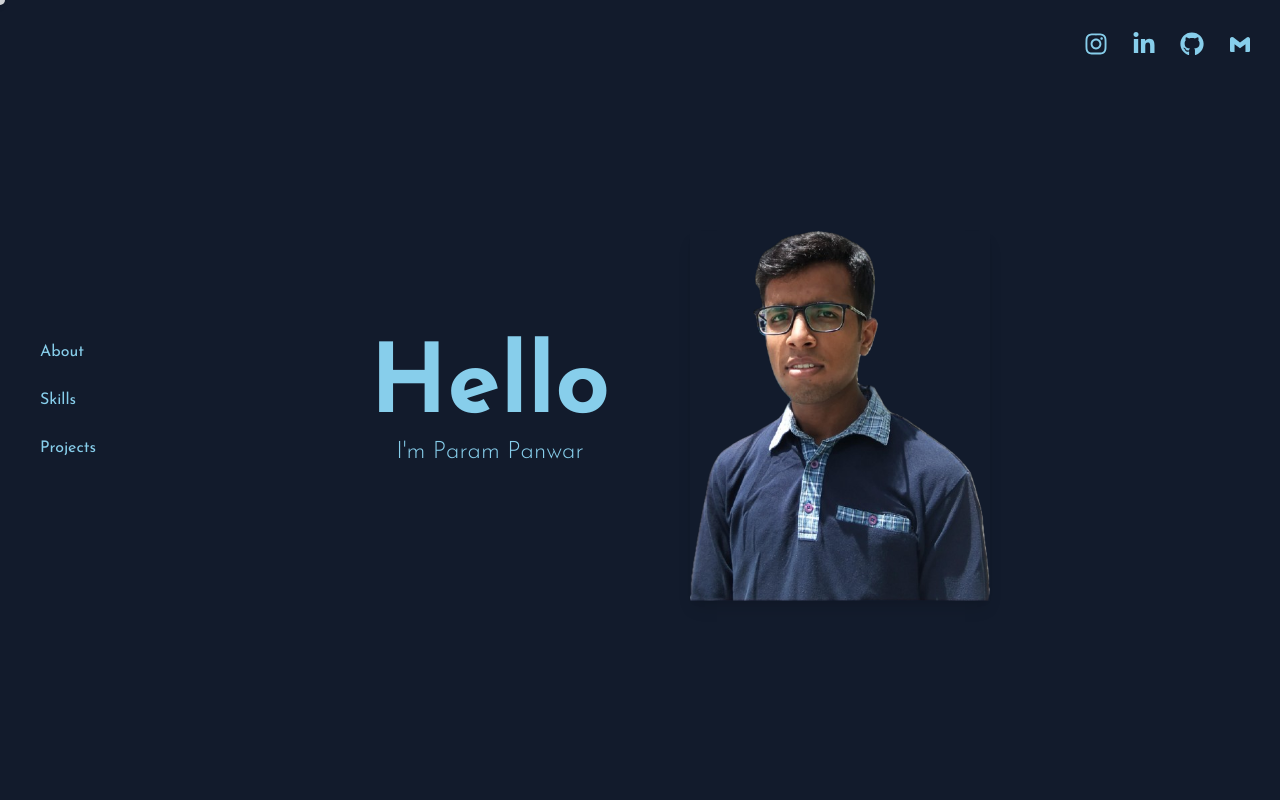
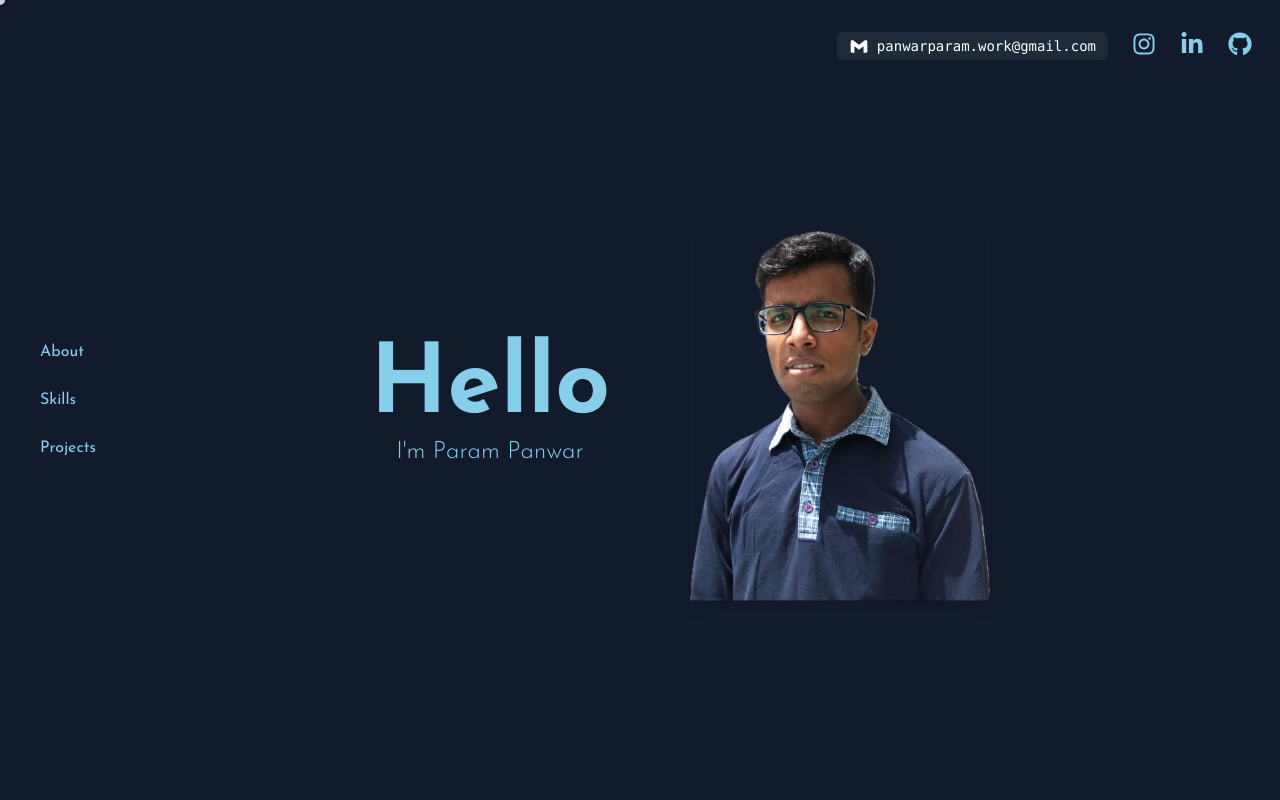
Before and after one commit to parampanwar/portfolio, a Next.js app: page / in a window 1280 px wide. Shown: the top 800 px of the page. Built offline with nearby package versions, Linux system fonts and the light colour scheme; a web font is replaced by a local one.

Commit message:
UI Enhancements

```diff
--- a/components/dashboard.jsx
+++ b/components/dashboard.jsx
@@ -46,13 +46,31 @@ const MyDashboard = () => {
             transition: { duration: 0.1 }
         }
     };
+    const [isCopied, setIsCopied] = useState(false);
+
+    const handleCopyEmail = () => {
+        navigator.clipboard.writeText('panwarparam.work@gmail.com');
+        setIsCopied(true);
+        setTimeout(() => setIsCopied(false), 4000);
+    };
+
 
     return (
         <section id="home" className="min-h-screen flex relative">
-        <div class="circuit-container" id="circuitContainer"></div>
-    <div class="cursor" id="cursor"></div>
+            <div class="circuit-container" id="circuitContainer"></div>
+            <div class="cursor" id="cursor"></div>
+
             {/* Social Links */}
             <div className='absolute top-7 right-7 flex gap-6'>
+                <button
+                    onClick={handleCopyEmail}
+                    className="flex items-center gap-2 px-3 py-1 rounded-md bg-gray-800 text-white cursor-pointer transition-transform duration-300 hover:scale-105"
+                    onMouseEnter={() => setIsHovering(true)}
+                    onMouseLeave={() => setIsHovering(false)}
+                >
+                    <BiLogoGmail className="text-xl" />
+                    <span className="text-sm font-mono">{isCopied ? 'Copied!' : 'panwarparam.work@gmail.com'}</span>
+                </button>
                 <a
                     href="https://www.instagram.com/parampanwar36"
                     target='_blank'
@@ -74,12 +92,12 @@ const MyDashboard = () => {
                     onMouseLeave={() => setIsHovering(false)}>
                     <FaGithub className="text-2xl cursor-pointer transition-transform duration-300 hover:scale-110" />
                 </a>
-                <a
+                {/* <a
                     href="mailto:panwarparam.work@gmail.com?subject=Contact from Portfolio Website&body=Hi Param,%0D%0AI'm reaching out via your portfolio website."
                     onMouseEnter={() => setIsHovering(true)}
                     onMouseLeave={() => setIsHovering(false)}>
                     <BiLogoGmail className="text-2xl cursor-pointer transition-transform duration-300 hover:scale-110" />
-                </a>
+                </a> */}
             </div>
             <div className="absolute top-7 left-7 md:hidden z-50">
                 <button
--- a/components/footer.jsx
+++ b/components/footer.jsx
@@ -6,6 +6,7 @@ const Footer = () => {
                 <a href="#skills">SKILLS</a>
                 <a href="#project">PROJECTS</a>
             </span>
+
             <span>© 2025 Param Panwar | Powered by coffee & code.</span>
 
         </footer>
```
